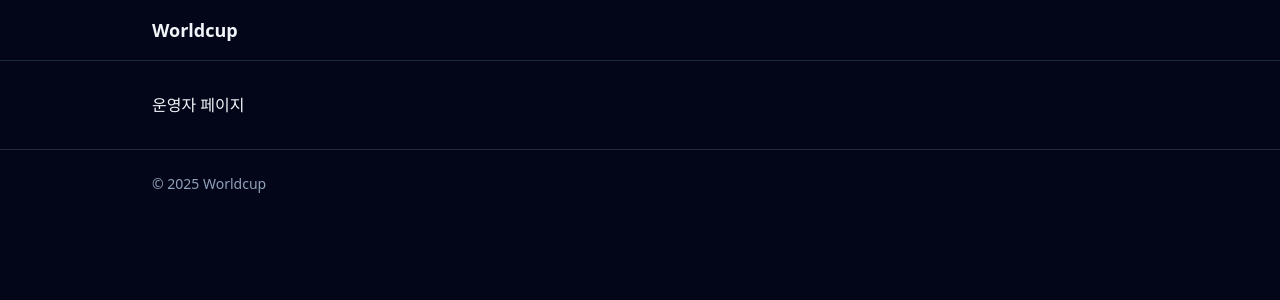
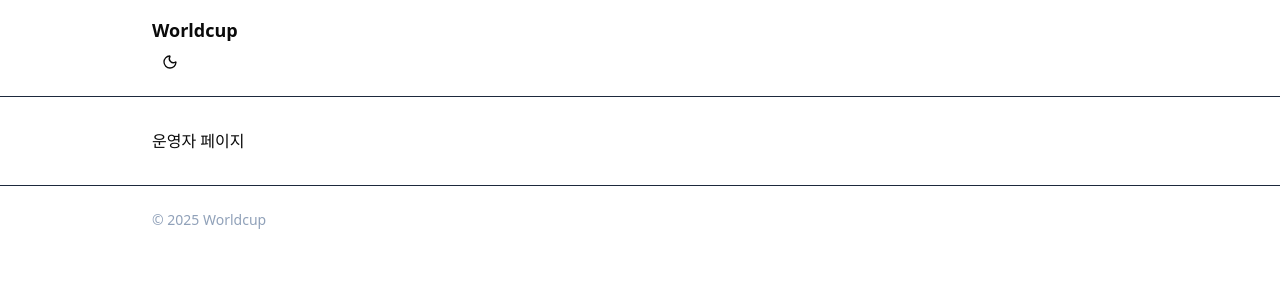
Before and after one commit to duswndiy/worldcup, a Next.js app in the folder frontend/: page /hidden-admin in a window 1280 px wide. Shown: the top 300 px of the page. Built offline with nearby package versions, Linux system fonts and the light colour scheme.

Commit message:
feat: 다크모드 구현현

```diff
--- a/frontend/package.json
+++ b/frontend/package.json
@@ -15,6 +15,7 @@
     "clsx": "^2.1.1",
     "lucide-react": "^0.553.0",
     "next": "16.0.3",
+    "next-themes": "^0.4.6",
     "react": "19.2.0",
     "react-dom": "19.2.0",
     "tailwind-merge": "^3.4.0",
--- a/frontend/src/app/components/Header.tsx
+++ b/frontend/src/app/components/Header.tsx
@@ -1,8 +1,11 @@
+import { DarkToggle } from "./dark-toggle";
+
 export default function Header() {
     return (
         <header className="border-b border-slate-800">
         <div className="mx-auto max-w-5xl px-6 py-4">
             <h1 className="text-lg font-semibold">Worldcup</h1>
+            <DarkToggle />
         </div>
         </header>
     );
--- /dev/null
+++ b/frontend/src/app/components/dark-toggle.tsx
@@ -0,0 +1,23 @@
+"use client";
+
+import { Moon, Sun } from "lucide-react";
+import { useTheme } from "next-themes";
+import { Button } from "@/components/ui/button";
+
+export function DarkToggle() {
+    const { theme, setTheme } = useTheme();
+
+    const nextTheme = theme === "dark" ? "light" : "dark";
+    const Icon = theme === "dark" ? Sun : Moon;
+
+    return (
+    <Button
+        variant="ghost"
+        size="icon"
+        aria-label="테마 전환"
+        onClick={() => setTheme(nextTheme)}
+    >
+        <Icon className="h-[1.2rem] w-[1.2rem]" />
+    </Button>
+    );
+}
--- /dev/null
+++ b/frontend/src/app/components/theme-provider.tsx
@@ -0,0 +1,12 @@
+"use client";
+
+import * as React from "react";
+import { ThemeProvider as NextThemesProvider } from "next-themes";
+
+export function ThemeProvider({ children }: { children: React.ReactNode }) {
+    return (
+    <NextThemesProvider attribute="class" defaultTheme="system" enableSystem>
+        {children}
+    </NextThemesProvider>
+    );
+}
--- a/frontend/src/app/layout.tsx
+++ b/frontend/src/app/layout.tsx
@@ -1,14 +1,17 @@
-import './globals.css';
-import Header from '@/app/components/Header';
-import Footer from '@/app/components/Footer';
+import "./globals.css";
+import Header from "@/app/components/Header";
+import Footer from "@/app/components/Footer";
+import { ThemeProvider } from "@/app/components/theme-provider";
 
 export default function RootLayout({ children }: { children: React.ReactNode }) {
     return (
-    <html lang="ko">
-        <body className="min-h-screen bg-slate-950 text-slate-100">
-        <Header />
-        <main className="mx-auto max-w-5xl px-6 py-8">{children}</main>
-        <Footer />
+    <html lang="ko" suppressHydrationWarning>
+        <body className="min-h-screen bg-background text-foreground antialiased">
+        <ThemeProvider>
+            <Header />
+            <main className="mx-auto max-w-5xl px-6 py-8">{children}</main>
+            <Footer />
+        </ThemeProvider>
         </body>
     </html>
     );
```
Also changed, not shown: 1 other file (tests, documents, lock files or other folders).
